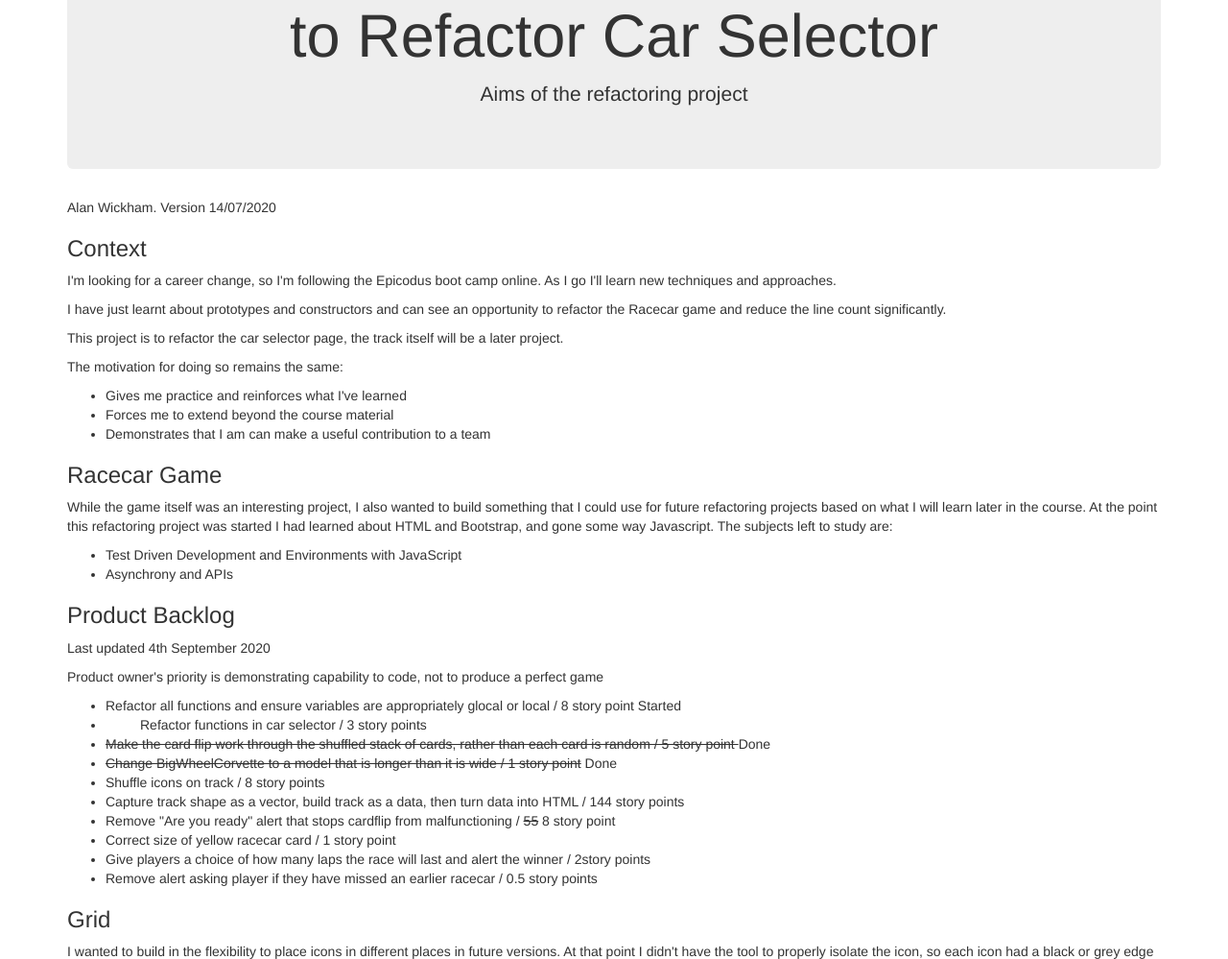
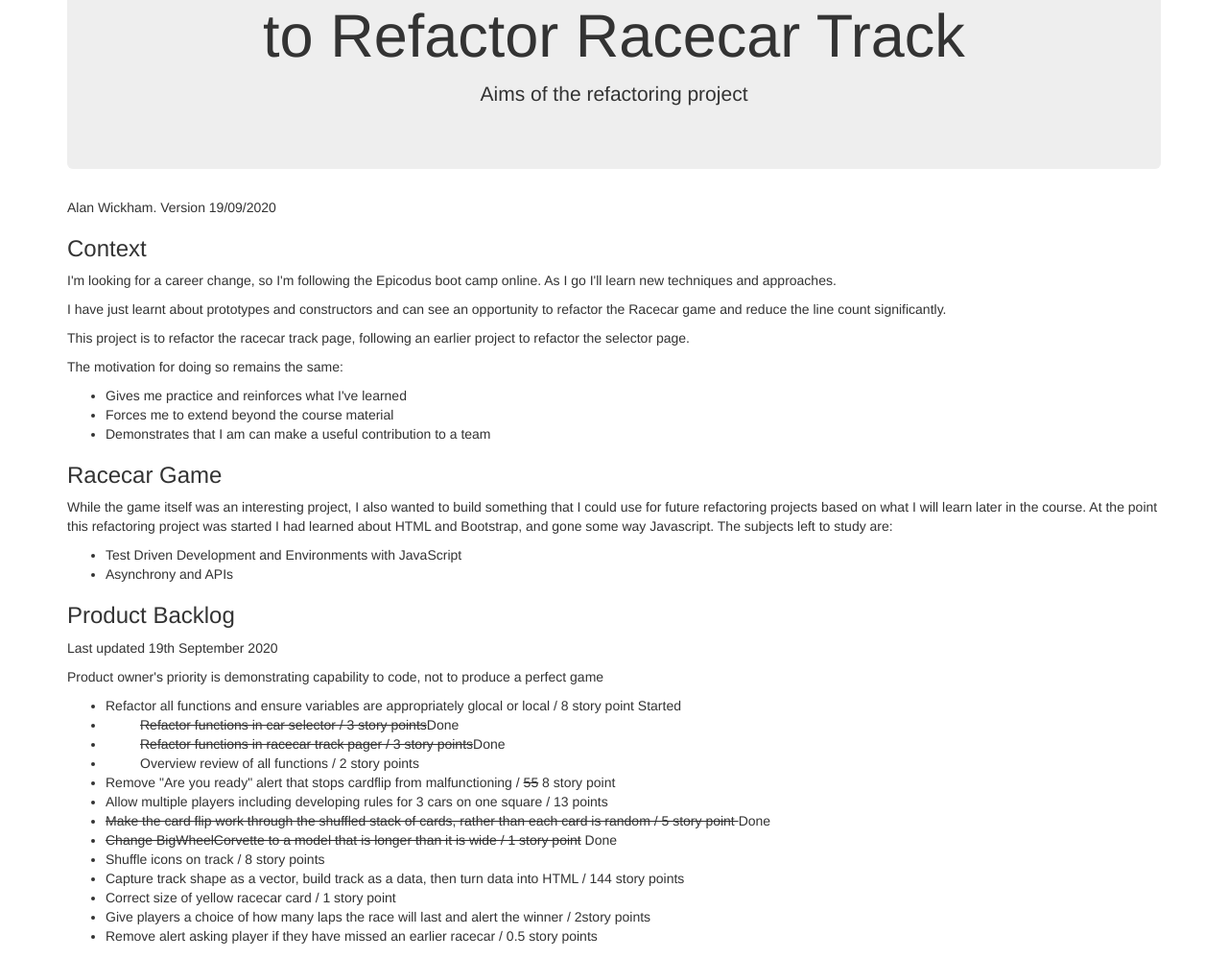
Before and after one commit to ajwickham/trackrefactor, a plain HTML site: page Refactor Project Explanation.html in a window 1280 px wide. Shown: the part 226-1225 px from the top of the page at 96% size. Drawn offline with Linux system fonts and the light colour scheme.

Commit message:
Final version of track refactor

```diff
--- a/Refactor Project Explanation.html
+++ b/Refactor Project Explanation.html
@@ -3,7 +3,7 @@
   <head>
     <link href="css/bootstrap.css" rel="stylesheet" type="text/css">
     <link href="css/styles.css" rel="stylesheet" type="text/css">
-    <Title>Explanation of Portfolio</title>
+    <Title>Explanation of Refactor</title>
   </head>
   <body>
 
@@ -24,19 +24,18 @@
     <div class="container">
       <div class="jumbotron" style="text-align: center;">
         <h1>Explanation of Project</h1>
-        <h1>to Refactor Car Selector</h1>
+        <h1>to Refactor Racecar Track</h1>
         <p>Aims of the refactoring project</p>
       </div>
 
-        <p>Alan Wickham. Version 14/07/2020</p>
+        <p>Alan Wickham. Version 19/09/2020</p>
         <h3>Context</h2>
         <p>I'm looking for a career change, so I'm following the Epicodus boot
           camp online.  As I go I'll learn new
           techniques and approaches. </p>
         <p>I have just learnt about prototypes and constructors and can see an opportunity to
           refactor the Racecar game and reduce the line count significantly.</p>
-        <p>This project is to refactor the car selector page, the track itself will be a later
-          project.
+        <p>This project is to refactor the racecar track page, following an earlier project to refactor the selector page.
         </p>
         <p>The motivation for doing so remains the same:</p>
         <ul>
@@ -58,18 +57,20 @@
         </ul>
 
         <h3>Product Backlog</h3>
-        <p> Last updated 4th September 2020</p>
+        <p> Last updated 19th September 2020</p>
         <p>Product owner's priority is demonstrating capability to code, not to produce a perfect game</p>
 
         <ul>
           <li>Refactor all functions and ensure variables are appropriately glocal or local / 8 story point   Started</li>
-          <li style="padding-left: 18px;"><span style="padding-left: 18px;">Refactor functions in car selector / 3 story points</span></li>
+          <li style="padding-left: 18px;"><span style="padding-left: 18px;"><del>Refactor functions in car selector / 3 story points</span></del><span>Done</span></li>
+          <li style="padding-left: 18px;"><span style="padding-left: 18px;"><del>Refactor functions in racecar track pager / 3 story points</span></del><span>Done</span></li>
+          <li style="padding-left: 18px;"><span style="padding-left: 18px;">Overview review of all functions / 2 story points</span></li>
+          <li><span>Remove "Are you ready" alert that stops cardflip from malfunctioning / </span><del>55</del>   8 story point</span></li>
+          <li><span>Allow multiple players including developing rules for 3 cars on one square / 13 points</span></li>
           <li><del>Make the card flip work through the shuffled stack of cards, rather than each card is random / 5 story point </del> Done </li>
           <li><del>Change BigWheelCorvette to a model that is longer than it is wide / 1 story point</del> Done</li>
           <li>Shuffle icons on track / 8 story points</li>
           <li>Capture track shape as a vector, build track as a data, then turn data into HTML / 144 story points</li>
-          <li><span>Remove "Are you ready" alert that stops cardflip from
-            malfunctioning / </span><del>55</del>   8 story point</span></li>
           <li>Correct size of yellow racecar card / 1 story point</li>
           <li>Give players a choice of how many laps the race will last and alert the winner / 2story points</li>
           <li>Remove alert asking player if they have missed an earlier racecar / 0.5 story points</li>
--- a/css/styles.css
+++ b/css/styles.css
@@ -146,7 +146,7 @@ li.borderless {
 }
 
 #red3 {
-  grid-area: 530/45/580/175;
+  grid-area: 580/45/630/175;
   background-image: url("../img/Howtoplaybutton.png");
   background-repeat: no-repeat;
   background-size: contain;
```
Also changed, not shown: img/Howtoplay1.png, img/Howtoplay2.png.
